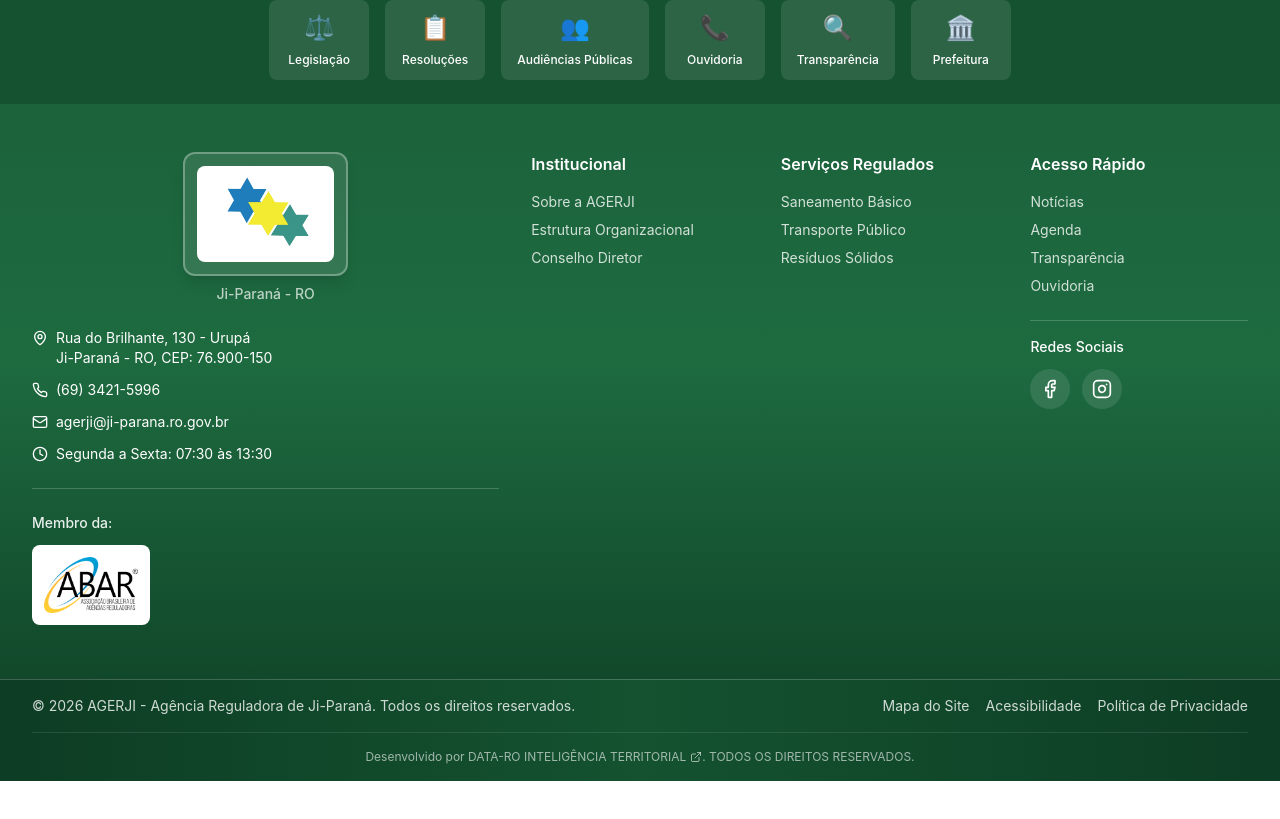
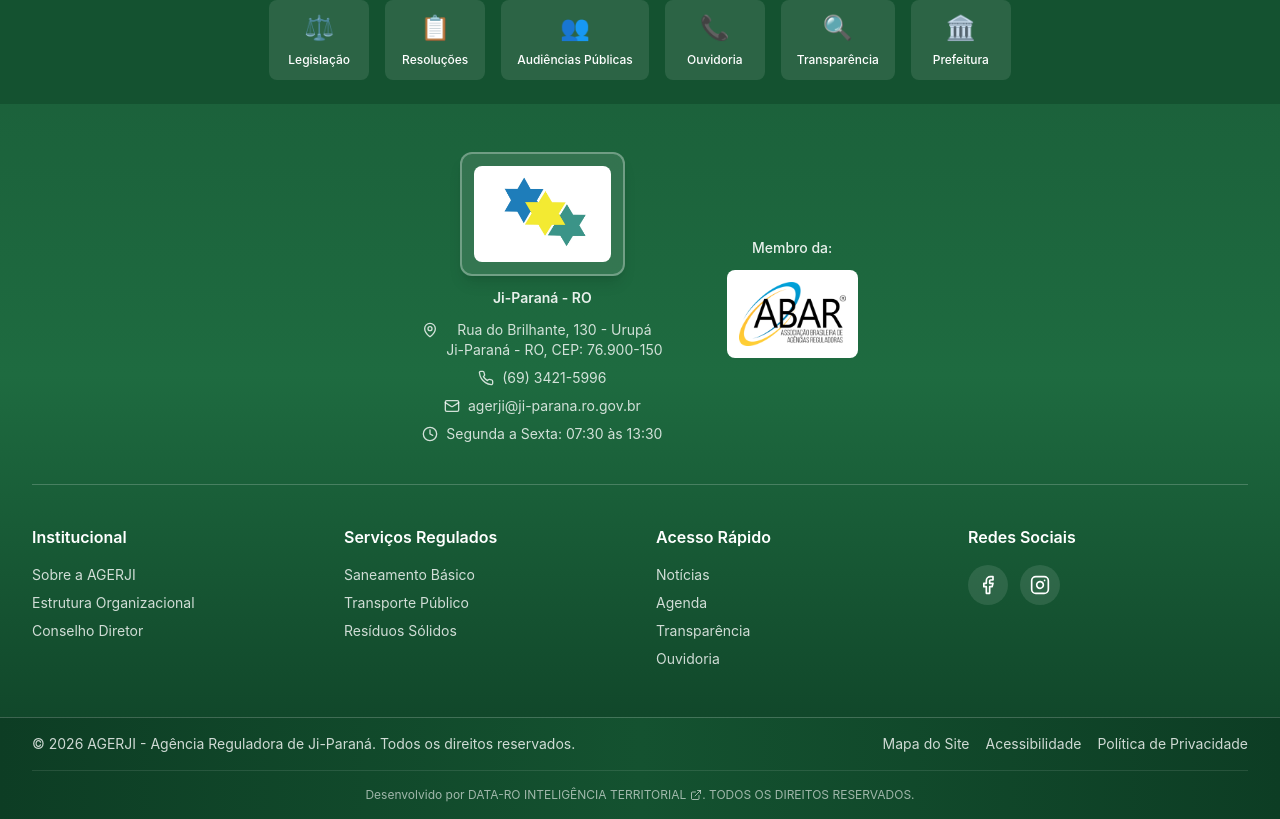
Before and after one commit to justr1de/AR.Ji-Parana, a Next.js app: page / in a window 1280 px wide. Shown: the part 4381-5200 px from the top of the page. Before the commit the page ends 5162 px from the top, so only its background shows below. Built offline with nearby package versions, Linux system fonts and the light colour scheme.

Commit message:
style: Reorganizar rodapé - bandeira centralizada com endereço abaixo e ABAR na mesma linha

```diff
--- a/src/components/Footer.tsx
+++ b/src/components/Footer.tsx
@@ -72,12 +72,11 @@ export function Footer() {
 
       {/* Main footer */}
       <div className="container py-12">
-        <div className="grid grid-cols-1 md:grid-cols-2 lg:grid-cols-5 gap-8">
-          {/* Logo and contact */}
-          <div className="lg:col-span-2">
-            {/* Bandeira de Ji-Paraná - Centralizada com moldura */}
-            <div className="mb-6 flex flex-col items-center">
-              <div className="p-3 bg-white/10 rounded-xl border-2 border-white/30 shadow-lg">
+        {/* Seção centralizada: Bandeira + ABAR na mesma linha */}
+        <div className="flex flex-col md:flex-row items-center justify-center gap-8 md:gap-16 mb-10 pb-10 border-b border-primary-foreground/20">
+          {/* Bandeira de Ji-Paraná - Centralizada com moldura e endereço abaixo */}
+          <div className="flex flex-col items-center text-center">
+            <div className="p-3 bg-white/10 rounded-xl border-2 border-white/30 shadow-lg mb-3">
               <Image
                 src="/bandeira-ji-parana.png"
                 alt="Bandeira de Ji-Paraná"
@@ -86,32 +85,33 @@ export function Footer() {
                 className="h-24 w-auto rounded-lg"
               />
             </div>
-              <p className="text-sm text-primary-foreground/70 mt-2 font-medium">Ji-Paraná - RO</p>
-            </div>
+            <p className="text-sm text-primary-foreground/90 font-semibold mb-3">Ji-Paraná - RO</p>
 
-            <div className="space-y-3 text-sm">
-              <div className="flex items-start gap-2">
+            {/* Endereço abaixo da bandeira */}
+            <div className="space-y-2 text-sm text-primary-foreground/80">
+              <div className="flex items-start gap-2 justify-center">
                 <MapPin className="h-4 w-4 mt-0.5 flex-shrink-0" />
                 <span>Rua do Brilhante, 130 - Urupá<br />Ji-Paraná - RO, CEP: 76.900-150</span>
               </div>
-              <div className="flex items-center gap-2">
+              <div className="flex items-center gap-2 justify-center">
                 <Phone className="h-4 w-4 flex-shrink-0" />
                 <span>(69) 3421-5996</span>
               </div>
-              <div className="flex items-center gap-2">
+              <div className="flex items-center gap-2 justify-center">
                 <Mail className="h-4 w-4 flex-shrink-0" />
                 <a href="mailto:agerji@ji-parana.ro.gov.br" className="hover:underline">
                   agerji@ji-parana.ro.gov.br
                 </a>
               </div>
-              <div className="flex items-start gap-2">
-                <Clock className="h-4 w-4 mt-0.5 flex-shrink-0" />
+              <div className="flex items-center gap-2 justify-center">
+                <Clock className="h-4 w-4 flex-shrink-0" />
                 <span>Segunda a Sexta: 07:30 às 13:30</span>
               </div>
             </div>
+          </div>
 
-            {/* ABAR Badge - Logo Colorida */}
-            <div className="mt-6 pt-6 border-t border-primary-foreground/20">
+          {/* ABAR Badge - Na mesma linha da bandeira */}
+          <div className="flex flex-col items-center text-center">
             <p className="text-sm font-medium text-primary-foreground/90 mb-3">Membro da:</p>
             <a
               href="https://abar.org.br/"
@@ -125,12 +125,14 @@ export function Footer() {
                 alt="ABAR - Associação Brasileira de Agências Reguladoras"
                 width={160}
                 height={96}
-                  className="h-14 w-auto"
+                className="h-16 w-auto"
               />
             </a>
           </div>
         </div>
 
+        {/* Links do rodapé */}
+        <div className="grid grid-cols-1 md:grid-cols-2 lg:grid-cols-4 gap-8">
           {/* Institucional */}
           <div>
             <h3 className="font-semibold mb-4">Institucional</h3>
@@ -171,10 +173,11 @@ export function Footer() {
                 </li>
               ))}
             </ul>
+          </div>
 
-            {/* Social Media */}
-            <div className="mt-6 pt-4 border-t border-primary-foreground/20">
-              <p className="text-sm font-medium mb-3">Redes Sociais</p>
+          {/* Redes Sociais */}
+          <div>
+            <h3 className="font-semibold mb-4">Redes Sociais</h3>
             <div className="flex gap-3">
               <a
                 href="https://facebook.com/agerji"
@@ -194,7 +197,6 @@ export function Footer() {
               >
                 <Instagram className="w-5 h-5" />
               </a>
-              </div>
             </div>
           </div>
         </div>
```
Lines whose indentation alone changed are shown as unchanged.
